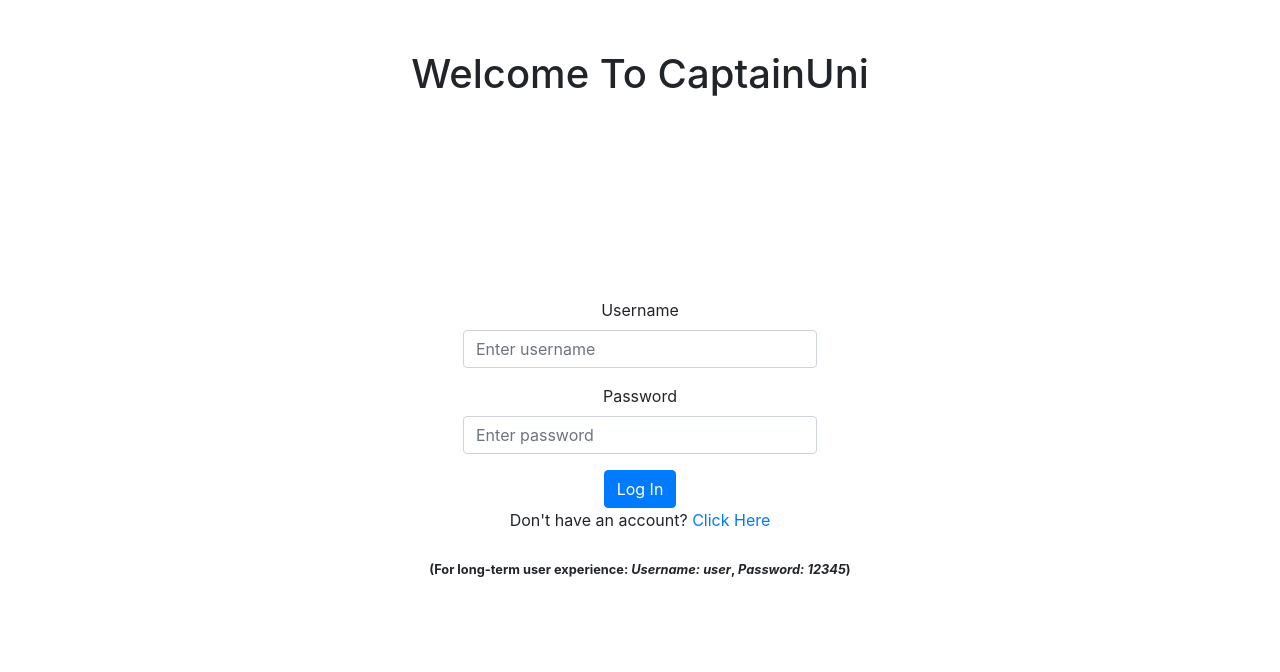
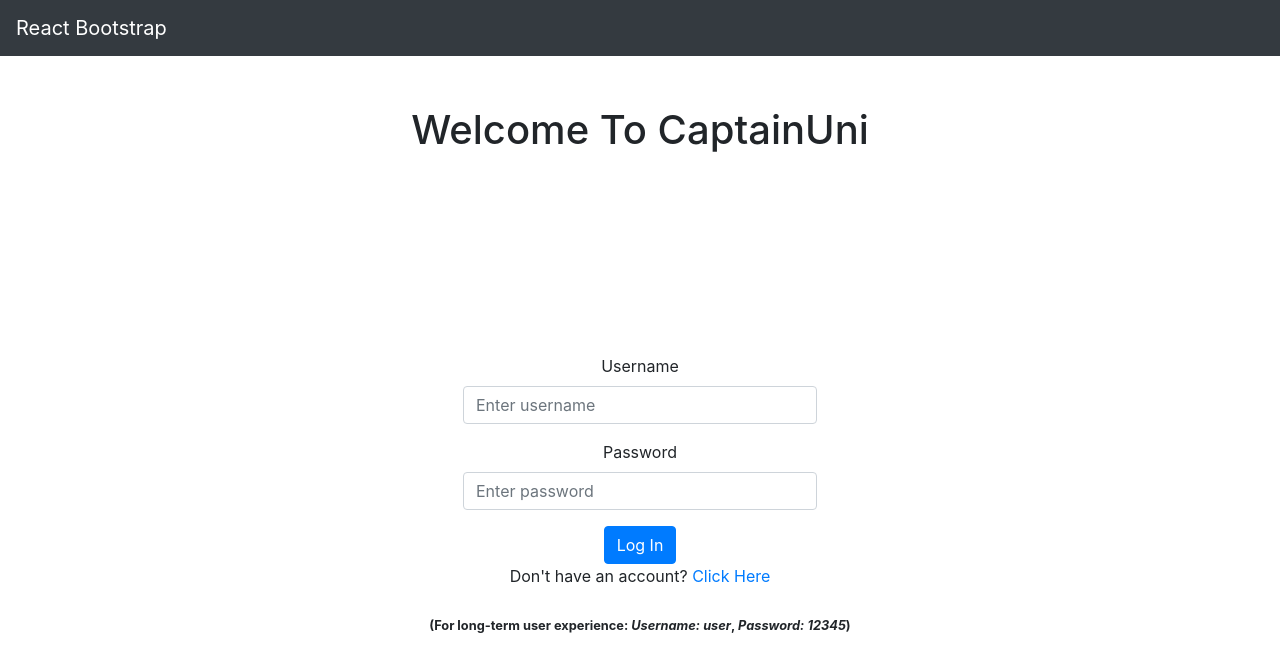
Before and after one commit to ckaiser258/CaptainUni-Frontend, a React (Create React App) app: page / in a window 1280 px wide. Shown: the top 672 px of the page. Built offline with nearby package versions, Linux system fonts and the light colour scheme.

Commit message:
Add Navbar and user state to app level.

```diff
--- a/src/App.js
+++ b/src/App.js
@@ -1,25 +1,28 @@
-import React, { useEffect } from "react";
+import React, { useState, useEffect } from "react";
 import "./App.css";
 import { api } from "./services/api";
 import { Route, BrowserRouter as Router } from "react-router-dom";
 
+import NavBar from "./components/NavBar";
 import LoginPage from "./components/LoginPage";
 import CreateAccountPage from "./components/CreateAccountPage";
 import AthletesPage from "./components/AthletesPage";
 import AthleteProfile from "./components/AthleteProfile";
 
 function App() {
+  const [user, setUser] = useState({});
 
   //Fetch user component mount
   useEffect(() => {
     const token = localStorage.getItem("token");
     if (token) {
-      api.auth.getCurrentUser();
+      api.auth.getCurrentUser().then((res) => setUser(res.user));
     }
   }, []);
 
   return (
     <div className="App">
+      <NavBar firstName={user.first_name} />
       <Router>
         <Route exact path="/" render={(props) => <LoginPage {...props} />} />
         <Route
--- a/src/components/AthleteProfile.js
+++ b/src/components/AthleteProfile.js
@@ -29,7 +29,6 @@ function AthleteProfile({ id, fetchAthletes }) {
 
   return (
     <>
-    {console.log(athlete)}
       {/* Edit form is either showing or pencil button */}
       <EditAthleteForm
         athleteId={athlete.id}
--- /dev/null
+++ b/src/components/NavBar.js
@@ -0,0 +1,15 @@
+import React from "react";
+import { Navbar } from "react-bootstrap";
+
+function NavBar({ firstName }) {
+  return (
+    <Navbar bg="dark" variant="dark">
+      <Navbar.Brand href="#home">React Bootstrap</Navbar.Brand>
+      <Navbar.Brand style={{ marginLeft: "auto" }}>
+        {firstName ? `Hello, ${firstName}` : null}
+      </Navbar.Brand>
+    </Navbar>
+  );
+}
+
+export default NavBar;
```
